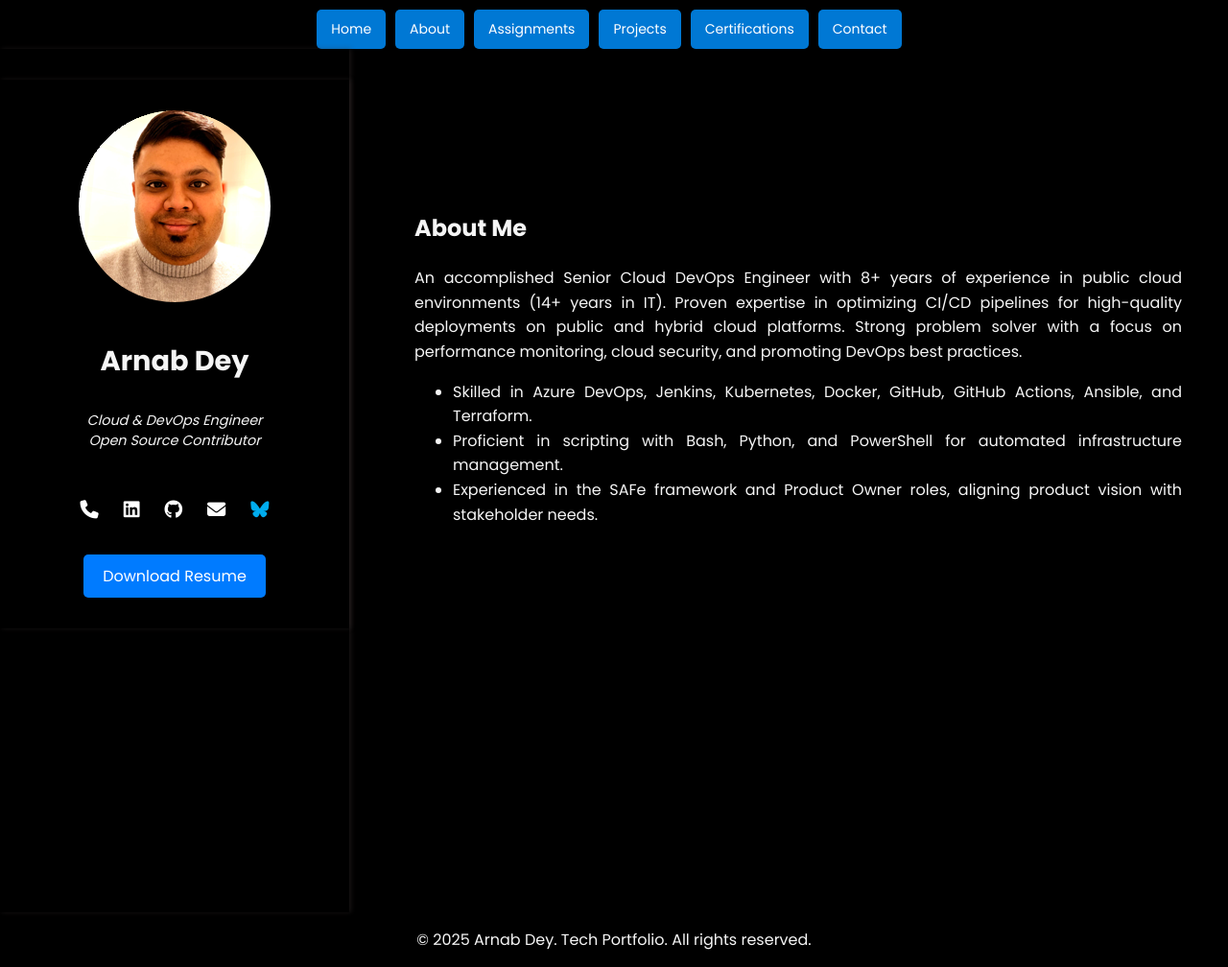
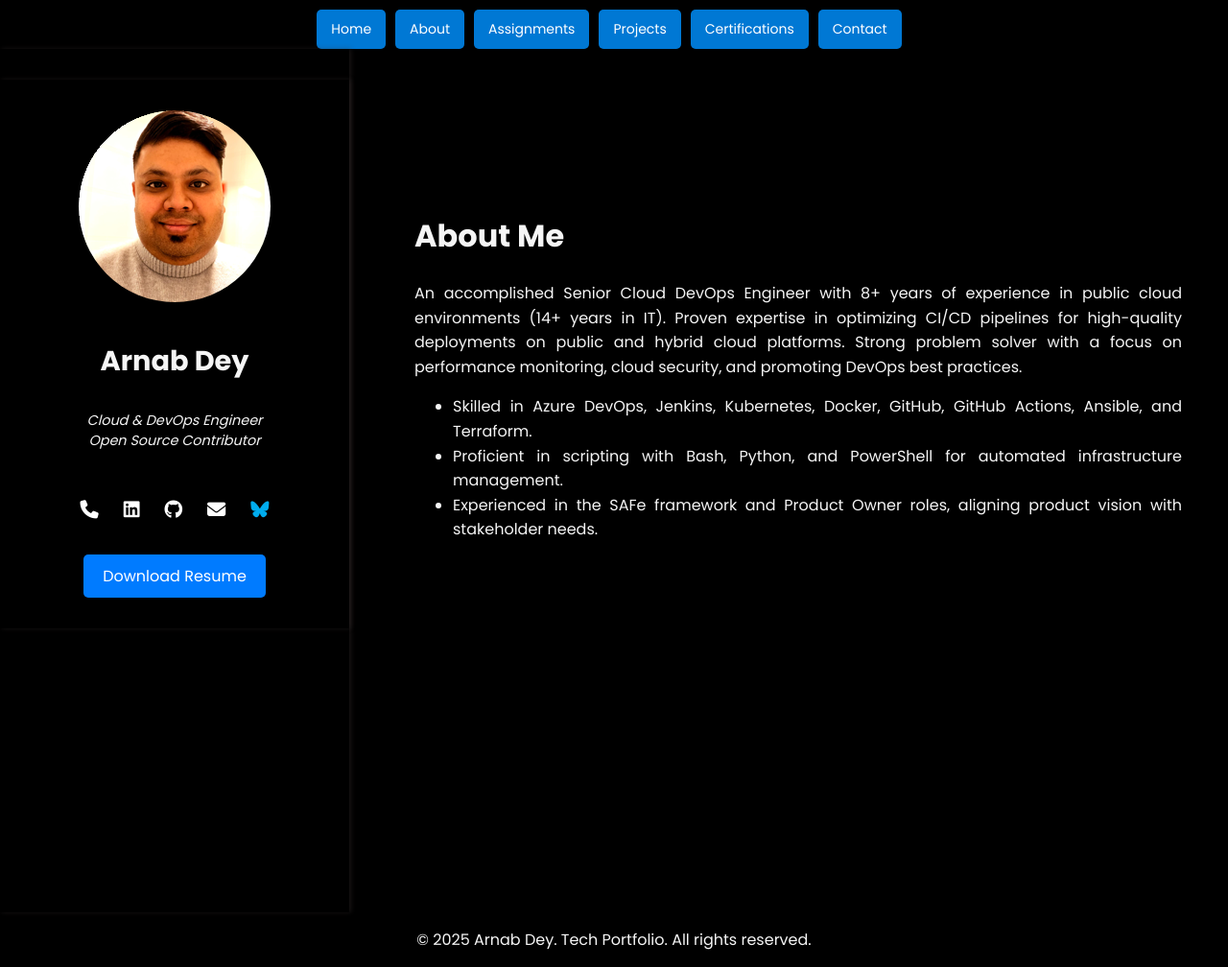
Before and after one commit to arnabdey73/arnabdey73.github.io, a Jekyll site: the page built from content/about.md, in a window 1280 px wide. Shown: the whole page at 96% size. Built offline with Jekyll 4.4.1, drawn with Linux system fonts in a browser that asks for light colours; nearby versions of some CDN libraries; our own code applies the rules of GitHub Pages for plain Markdown files.

Commit message:
title resized

```diff
--- a/content/about.md
+++ b/content/about.md
@@ -2,7 +2,7 @@
 layout: default
 ---
 
-## About Me
+# About Me
 
 An accomplished Senior Cloud DevOps Engineer with 8+ years of experience in public cloud environments (14+ years in IT). Proven expertise in optimizing CI/CD pipelines for high-quality deployments on public and hybrid cloud platforms. Strong problem solver with a focus on performance monitoring, cloud security, and promoting DevOps best practices.
 
```
